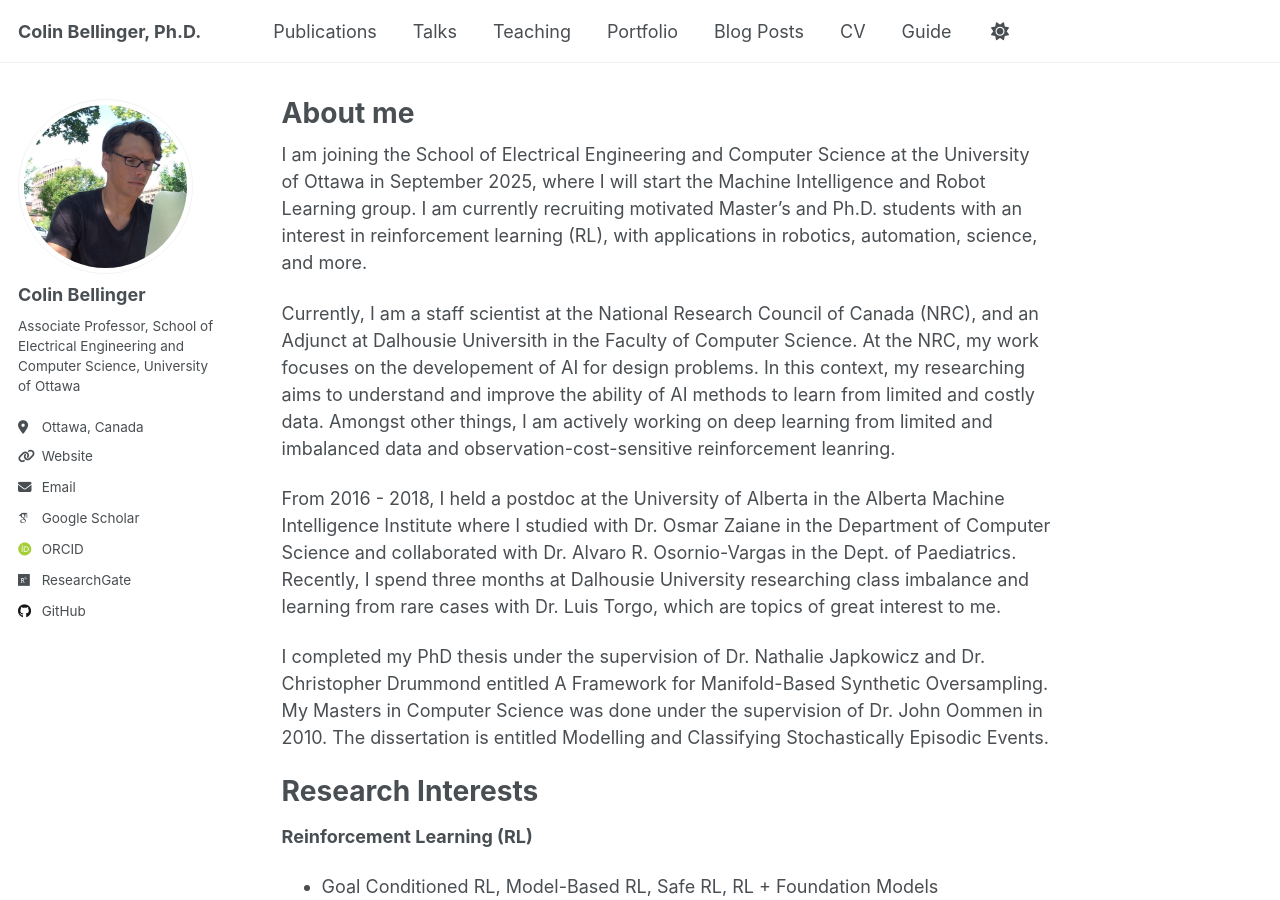
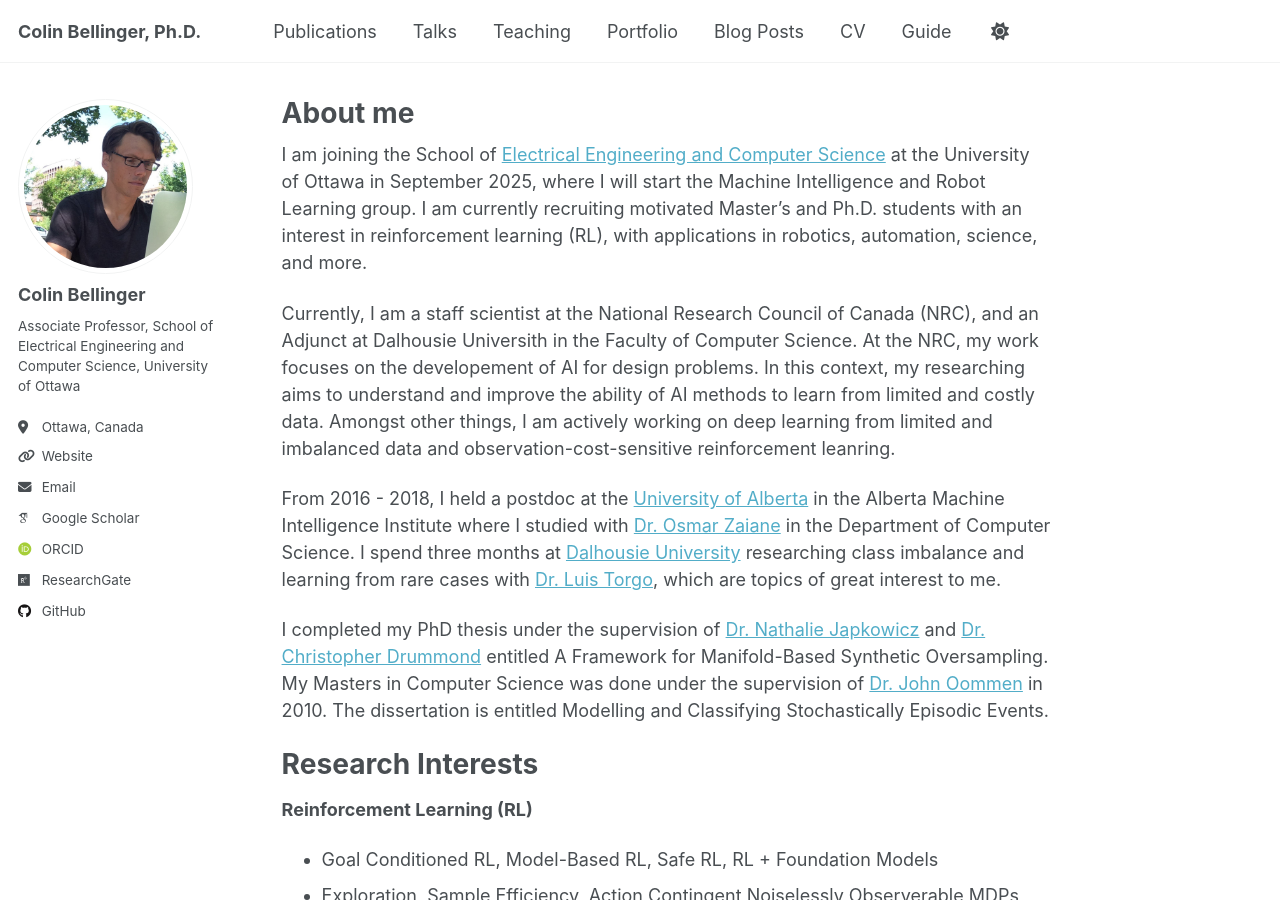
Before and after one commit to cbellinger27/cbellinger27, a Jekyll site: the page built from _pages/about.md, in a window 1280 px wide and 900 px high. Built offline with Jekyll 4.4.1, drawn with Linux system fonts in a browser that asks for light colours; some web fonts are replaced.

Commit message:
Update about.md

```diff
--- a/_pages/about.md
+++ b/_pages/about.md
@@ -7,13 +7,13 @@ redirect_from:
   - /about.html
 ---
 
-I am joining the School of Electrical Engineering and Computer Science at the University of Ottawa in September 2025, where I will start the Machine Intelligence and Robot Learning group. I am currently recruiting motivated Master's and Ph.D. students with an interest in reinforcement learning (RL), with applications in robotics, automation, science, and more.
+I am joining the School of [Electrical Engineering and Computer Science](https://www.uottawa.ca/faculty-engineering/school-electrical-engineering-computer-science) at the University of Ottawa in September 2025, where I will start the Machine Intelligence and Robot Learning group. I am currently recruiting motivated Master's and Ph.D. students with an interest in reinforcement learning (RL), with applications in robotics, automation, science, and more.
 
 Currently, I am a staff scientist at the National Research Council of Canada (NRC), and an Adjunct at Dalhousie Universith in the Faculty of Computer Science. At the NRC, my work focuses on the developement of AI for design problems. In this context, my researching aims to understand and improve the ability of AI methods to learn from limited and costly data. Amongst other things, I am actively working on deep learning from limited and imbalanced data and observation-cost-sensitive reinforcement leanring.
 
-From 2016 - 2018, I held a postdoc at the University of Alberta in the Alberta Machine Intelligence Institute where I studied with Dr. Osmar Zaiane in the Department of Computer Science and collaborated with Dr. Alvaro R. Osornio-Vargas in the Dept. of Paediatrics. Recently, I spend three months at Dalhousie University researching class imbalance and learning from rare cases with Dr. Luis Torgo, which are topics of great interest to me.
+From 2016 - 2018, I held a postdoc at the [University of Alberta](https://www.ualberta.ca/en/computing-science/index.html) in the Alberta Machine Intelligence Institute where I studied with [Dr. Osmar Zaiane](https://webdocs.cs.ualberta.ca/~zaiane/) in the Department of Computer Science. I spend three months at [Dalhousie University](https://www.dal.ca/faculty/computerscience.html) researching class imbalance and learning from rare cases with [Dr. Luis Torgo](https://web.cs.dal.ca/~ltorgo/), which are topics of great interest to me.
 
-I completed my PhD thesis under the supervision of Dr. Nathalie Japkowicz and Dr. Christopher Drummond entitled A Framework for Manifold-Based Synthetic Oversampling. My Masters in Computer Science was done under the supervision of Dr. John Oommen in 2010. The dissertation is entitled Modelling and Classifying Stochastically Episodic Events.
+I completed my PhD thesis under the supervision of [Dr. Nathalie Japkowicz](https://www.american.edu/cas/faculty/japkowic.cfm) and [Dr. Christopher Drummond](https://www.site.uottawa.ca/~cdrummon/) entitled A Framework for Manifold-Based Synthetic Oversampling. My Masters in Computer Science was done under the supervision of [Dr. John Oommen](https://people.scs.carleton.ca/~oommen/) in 2010. The dissertation is entitled Modelling and Classifying Stochastically Episodic Events.
 
 Research Interests
 ======
```
